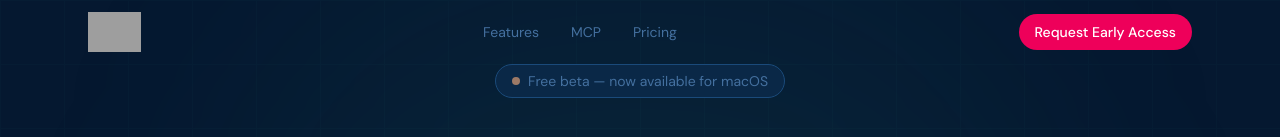
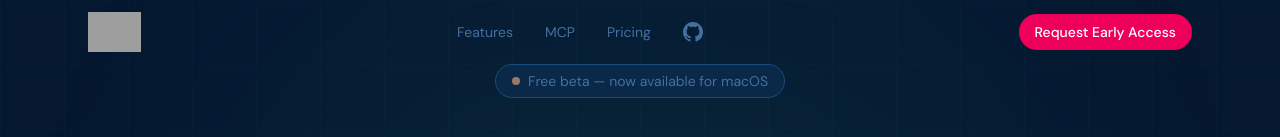
Before and after one commit to craigcallen/devflowcode.com, a React (Vite) app: page / in a window 1280 px wide. Shown: the top 137 px of the page. Built offline with nearby package versions, Linux system fonts and the light colour scheme; grey boxes are pictures that could not be loaded.

Commit message:
docs(readme): rewrite README as product landing page and add GitHub links to navbar and footer

```diff
--- a/src/components/FooterCTA.tsx
+++ b/src/components/FooterCTA.tsx
@@ -27,6 +27,18 @@
             <span>macOS</span>
             <span className="text-border">|</span>
             <span>Free Beta</span>
+            <span className="text-border">|</span>
+            <a
+              href="https://github.com/craigcallen/devflowcode.com"
+              target="_blank"
+              rel="noopener noreferrer"
+              className="hover:text-cream transition-colors"
+              aria-label="GitHub"
+            >
+              <svg className="w-5 h-5" fill="currentColor" viewBox="0 0 24 24">
+                <path d="M12 0C5.37 0 0 5.37 0 12c0 5.31 3.435 9.795 8.205 11.385.6.105.825-.255.825-.57 0-.285-.015-1.23-.015-2.235-3.015.555-3.795-.735-4.035-1.41-.135-.345-.72-1.41-1.23-1.695-.42-.225-1.02-.78-.015-.795.945-.015 1.62.87 1.845 1.23 1.08 1.815 2.805 1.305 3.495.99.105-.78.42-1.305.765-1.605-2.67-.3-5.46-1.335-5.46-5.925 0-1.305.465-2.385 1.23-3.225-.12-.3-.54-1.53.12-3.18 0 0 1.005-.315 3.3 1.23.96-.27 1.98-.405 3-.405s2.04.135 3 .405c2.295-1.56 3.3-1.23 3.3-1.23.66 1.65.24 2.88.12 3.18.765.84 1.23 1.905 1.23 3.225 0 4.605-2.805 5.625-5.475 5.925.435.375.81 1.095.81 2.22 0 1.605-.015 2.895-.015 3.3 0 .315.225.69.825.57A12.02 12.02 0 0 0 24 12c0-6.63-5.37-12-12-12Z" />
+              </svg>
+            </a>
           </div>
         </div>
       </footer>
--- a/src/components/Navbar.tsx
+++ b/src/components/Navbar.tsx
@@ -32,6 +32,17 @@
           <a href="#pricing" className="hover:text-cream transition-colors">
             Pricing
           </a>
+          <a
+            href="https://github.com/craigcallen/devflowcode.com"
+            target="_blank"
+            rel="noopener noreferrer"
+            className="hover:text-cream transition-colors"
+            aria-label="GitHub"
+          >
+            <svg className="w-5 h-5" fill="currentColor" viewBox="0 0 24 24">
+              <path d="M12 0C5.37 0 0 5.37 0 12c0 5.31 3.435 9.795 8.205 11.385.6.105.825-.255.825-.57 0-.285-.015-1.23-.015-2.235-3.015.555-3.795-.735-4.035-1.41-.135-.345-.72-1.41-1.23-1.695-.42-.225-1.02-.78-.015-.795.945-.015 1.62.87 1.845 1.23 1.08 1.815 2.805 1.305 3.495.99.105-.78.42-1.305.765-1.605-2.67-.3-5.46-1.335-5.46-5.925 0-1.305.465-2.385 1.23-3.225-.12-.3-.54-1.53.12-3.18 0 0 1.005-.315 3.3 1.23.96-.27 1.98-.405 3-.405s2.04.135 3 .405c2.295-1.56 3.3-1.23 3.3-1.23.66 1.65.24 2.88.12 3.18.765.84 1.23 1.905 1.23 3.225 0 4.605-2.805 5.625-5.475 5.925.435.375.81 1.095.81 2.22 0 1.605-.015 2.895-.015 3.3 0 .315.225.69.825.57A12.02 12.02 0 0 0 24 12c0-6.63-5.37-12-12-12Z" />
+            </svg>
+          </a>
         </div>
 
         <a
```
Also changed, not shown: 1 other file (tests, documents, lock files or other folders).
